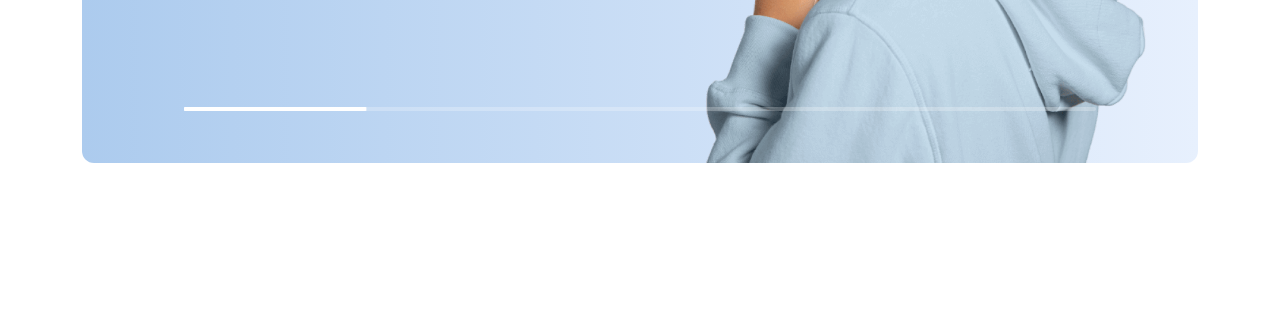
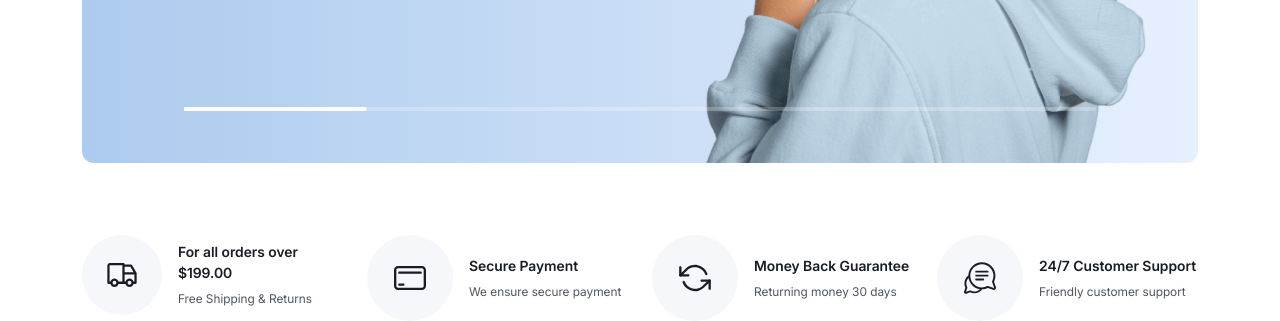
Before and after one commit to MBNurbhanej72/Cartzilla-E-Store, a plain HTML site: page index.html in a window 1280 px wide. Shown: the part 600-921 px from the top of the page. Before the commit the page ends 800 px from the top, so only its background shows below. Drawn offline with Linux system fonts and the light colour scheme; a web font is replaced by a local one.

Commit message:
Benefits Section Completed

```diff
--- a/assets/css/style.css
+++ b/assets/css/style.css
@@ -449,6 +449,51 @@
 
 
 
+/*=====  Start Benefits Section  =====*/
+
+.benefits-section {
+  margin-top: 72px;
+}
+
+.benefits-sub-div {
+  display: flex;
+  gap: 16px;
+}
+
+.icon-div {
+  width: 86px;
+  aspect-ratio: 1;
+  background-color: #F5F7FA;
+  border-radius: 50%;
+  display: flex;
+  justify-content: center;
+  align-items: center;
+}
+
+.benefits-icon {
+  height: 32px;
+  width: 32px;
+}
+
+.benefits-heading {
+  color: var(--gray-900);
+  font-family: "Inter-SemiBold";
+  font-size: 16px;
+  line-height: 24px;
+  margin-bottom: 6px;
+}
+
+.benefits-sub-heading {
+  color: var(--gray-600);
+  font-size: 14px;
+  line-height: 22px;
+  margin-bottom: 0;
+}
+
+/*=====  End Benefits Section  =====*/
+
+
+
 /** =====  Start Media Queries Section  ===== **/
 
 @media only screen and (max-width: 1280px) {
@@ -463,6 +508,16 @@
   }
 
   .nav-language .nav-link {
+    font-size: 12px;
+    line-height: 20px;
+  }
+
+  .benefits-heading {
+    font-size: 14px;
+    line-height: 21px;
+  }
+
+  .benefits-sub-heading {
     font-size: 12px;
     line-height: 20px;
   }
@@ -545,6 +600,15 @@
     text-align: center;
   }
 
+  .icon-div {
+    width: 60px;
+  }
+
+  .benefits-icon {
+    width: 25px;
+    height: 25px;
+  }
+
   /*?  768px to 992px   md :- (Tablets and small desktops)  ?*/
 }
 
@@ -556,6 +620,14 @@
 
   .navbar .container {
     justify-content: space-around;
+  }
+
+  .benefits-sub-div {
+    justify-content: center;
+  }
+
+  .benefits-sub-div-1 {
+    margin-left: 25px;
   }
 
   /*?  B - 576px to 768px   sm :- (Landscape and Portrait mobiles)  ?*/
@@ -596,6 +668,14 @@
     padding: 5px;
   }
 
+  .benefits-sub-div {
+    justify-content: start;
+  }
+
+  .benefits-sub-div-1 {
+    margin-left: 0;
+  }
+
   /*?  B - 390px to 430px   sm :- (Landscape and Portrait mobiles)  ?*/
 }
 
--- a/index.html
+++ b/index.html
@@ -323,6 +323,59 @@
 
 
 
+  <!-- =====  Start Benefits Section  ===== -->
+
+  <div class="benefits-section">
+    <div class="container">
+      <div class="row justify-content-center">
+        <div class="col-lg-3 col-sm-6 col-12">
+          <div class="benefits-sub-div benefits-sub-div-1 d-flex align-items-center">
+            <div class="icon-div"><img src="assets/images/icons/delivery.svg" class="benefits-icon" alt=""></div>
+            <div class="banefits-content">
+              <p class="benefits-heading">For all orders over $199.00</p>
+              <p class="benefits-sub-heading">Free Shipping & Returns</p>
+            </div>
+          </div>
+        </div>
+
+        <div class="col-lg-3 col-sm-6 col-12 mt-sm-0 mt-4">
+          <div class="benefits-sub-div d-flex align-items-center">
+            <div class="icon-div"><img src="assets/images/icons/credit-card.svg" class="benefits-icon" alt=""></div>
+            <div class="banefits-content">
+              <p class="benefits-heading">Secure Payment</p>
+              <p class="benefits-sub-heading">We ensure secure payment</p>
+            </div>
+          </div>
+        </div>
+
+        <div class="col-lg-3 col-sm-6 col-12 mt-lg-0 mt-4">
+          <div class="benefits-sub-div d-flex align-items-center">
+            <div class="icon-div"><img src="assets/images/icons/refresh-ccw.svg" class="benefits-icon" alt=""></div>
+            <div class="banefits-content">
+              <p class="benefits-heading">Money Back Guarantee</p>
+              <p class="benefits-sub-heading">Returning money 30 days</p>
+            </div>
+          </div>
+        </div>
+
+        <div class="col-lg-3 col-sm-6 col-12 mt-lg-0 mt-4">
+          <div class="benefits-sub-div d-flex align-items-center">
+            <div class="icon-div"><img src="assets/images/icons/chat.svg" class="benefits-icon" alt=""></div>
+            <div class="banefits-content">
+              <p class="benefits-heading">24/7 Customer Support</p>
+              <p class="benefits-sub-heading">Friendly customer support</p>
+            </div>
+          </div>
+
+        </div>
+      </div>
+    </div>
+  </div>
+
+  <!-- =====  End Benefits Section  ===== -->
+
+
+
   <!-- =====  Bootstrap JS  ===== -->
   <script src="assets/bootstrap/popper.min.js"></script>
   <script src="assets/bootstrap/bootstrap.min.js"></script>
```
